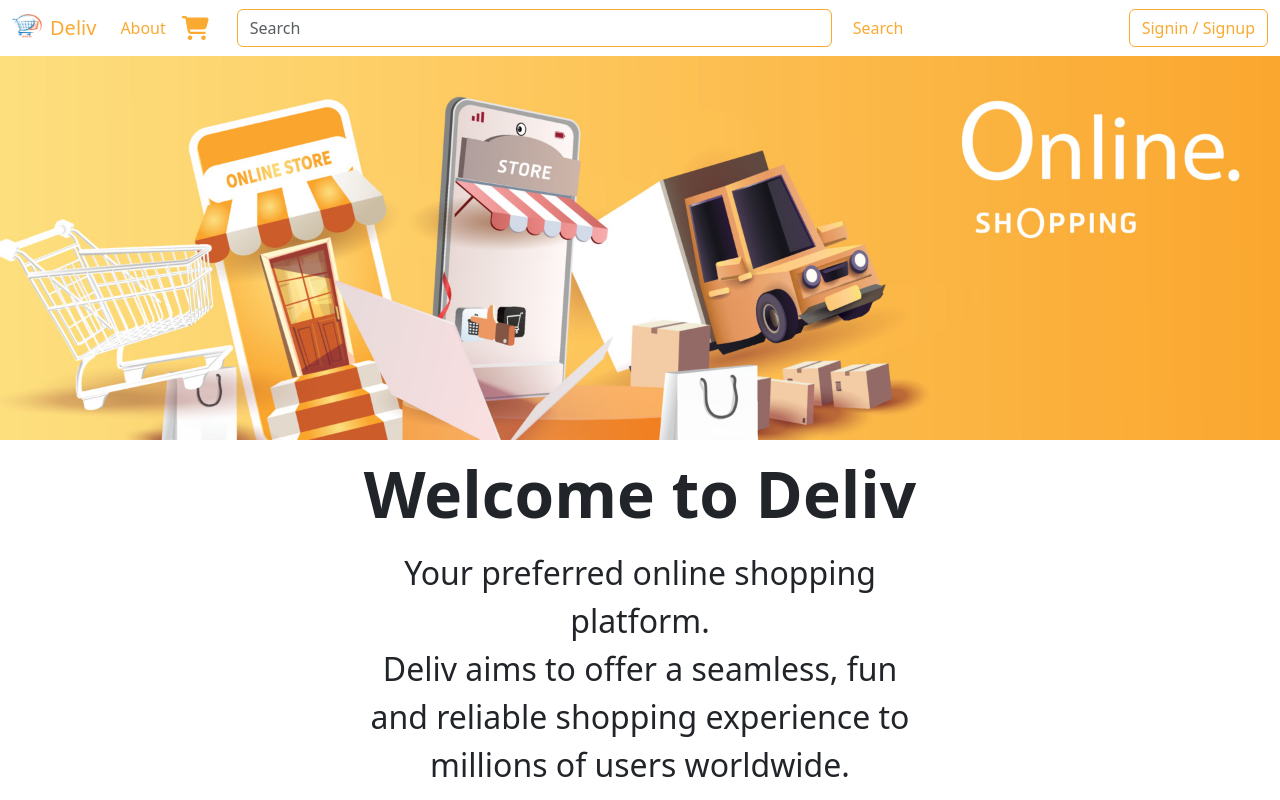
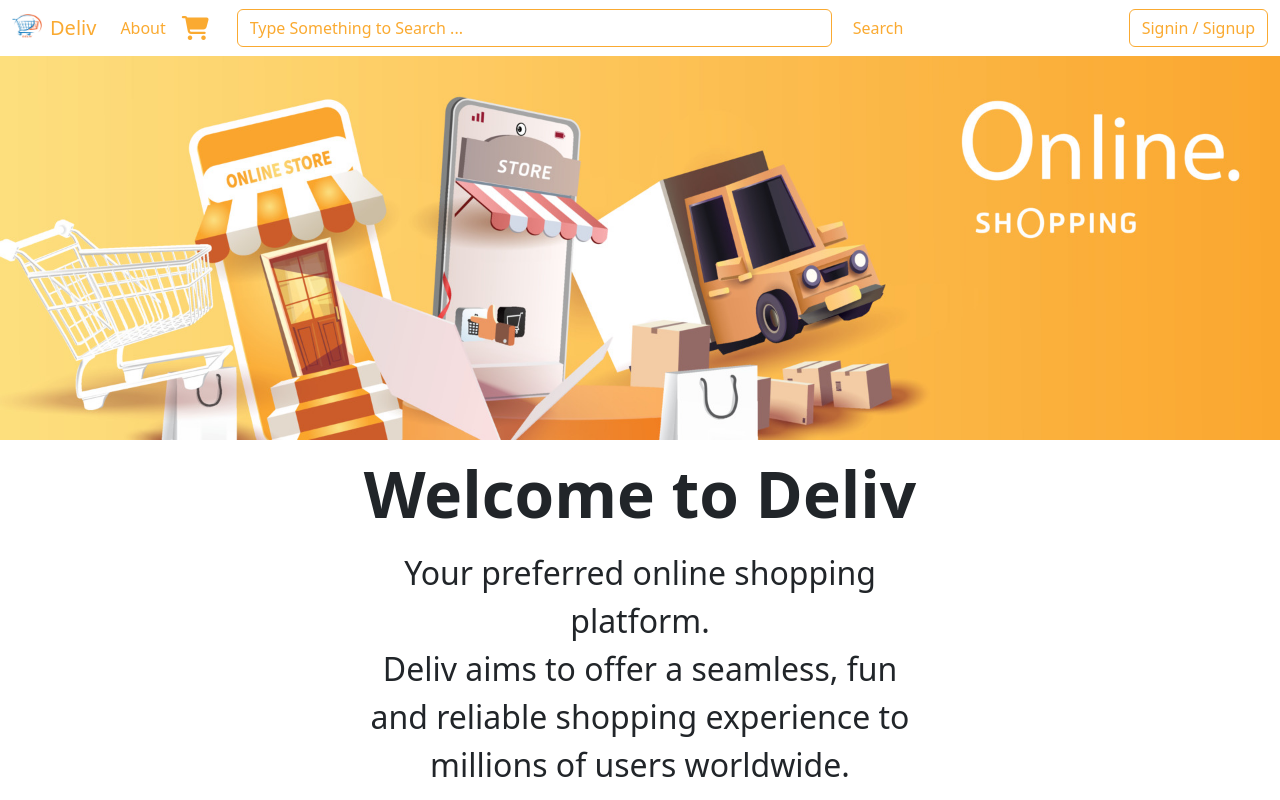
Before and after one commit to developerayuva/E-commerce, a React (Create React App) app in the folder client/: page / in a window 1280 px wide. Shown: the top 800 px of the page. Built offline with nearby package versions, Linux system fonts and the light colour scheme; no server answers.

Commit message:
Updated color of placeholder

```diff
--- a/client/public/style.css
+++ b/client/public/style.css
@@ -54,6 +54,11 @@ footer {
     background-color: #F8F6F4;
 }
 
+.form-control::placeholder { /* Chrome, Firefox, Opera, Safari 10.1+ */
+    color: #faaa31;
+    opacity: 1; /* Firefox */
+}
+
 @media only screen and (max-width: 992px) {
     #content-para {
         width: 75%;
--- a/client/src/components/Navbar.jsx
+++ b/client/src/components/Navbar.jsx
@@ -55,13 +55,13 @@ function Navbar() {
             </li>
             <li className="nav-item">
               <Link className="nav-link" to={localStorage.getItem('token')?"/cart":""} onClick={authenticate}>
-                <i className="fa-solid fa-cart-shopping fa-xl" style={{color:"#faaa31"}}></i>
+                <i className="fa-solid fa-cart-shopping fa-xl dark-color-text"></i>
               </Link>
             </li>
           </ul>
           <div className="row ms-lg-2 flex-grow-1" id="navbar-row">
             <form className="d-flex col-lg-8" role="search">
-                <input className="form-control dark-border" type="search" placeholder="Search" aria-label="Search" />
+                <input className="form-control dark-border" type="search" placeholder="Type Something to Search ..." aria-label="Search" />
                 <button className="btn dark-color-text ms-2" type="submit">
                   Search
                 </button>
@@ -69,7 +69,7 @@ function Navbar() {
             <div className="d-lg-flex col-lg-4">
               <div className="mx-auto mt-2">
                 <span className="navbar-text text-capitalize dark-color-text-unhover">
-                  <i className={"fa-solid fa-user fa-xl me-2 " + (localStorage.getItem('token')?"":"d-none")} style={{color:"#faaa31"}}></i>
+                  <i className={"fa-solid fa-user fa-xl me-2 " + (localStorage.getItem('token')?"dark-color-text-unhover":"d-none")}></i>
                   {user.name.first ? `${user.name.first} ${user.name.last}`:""}
                 </span>
               </div>
```
